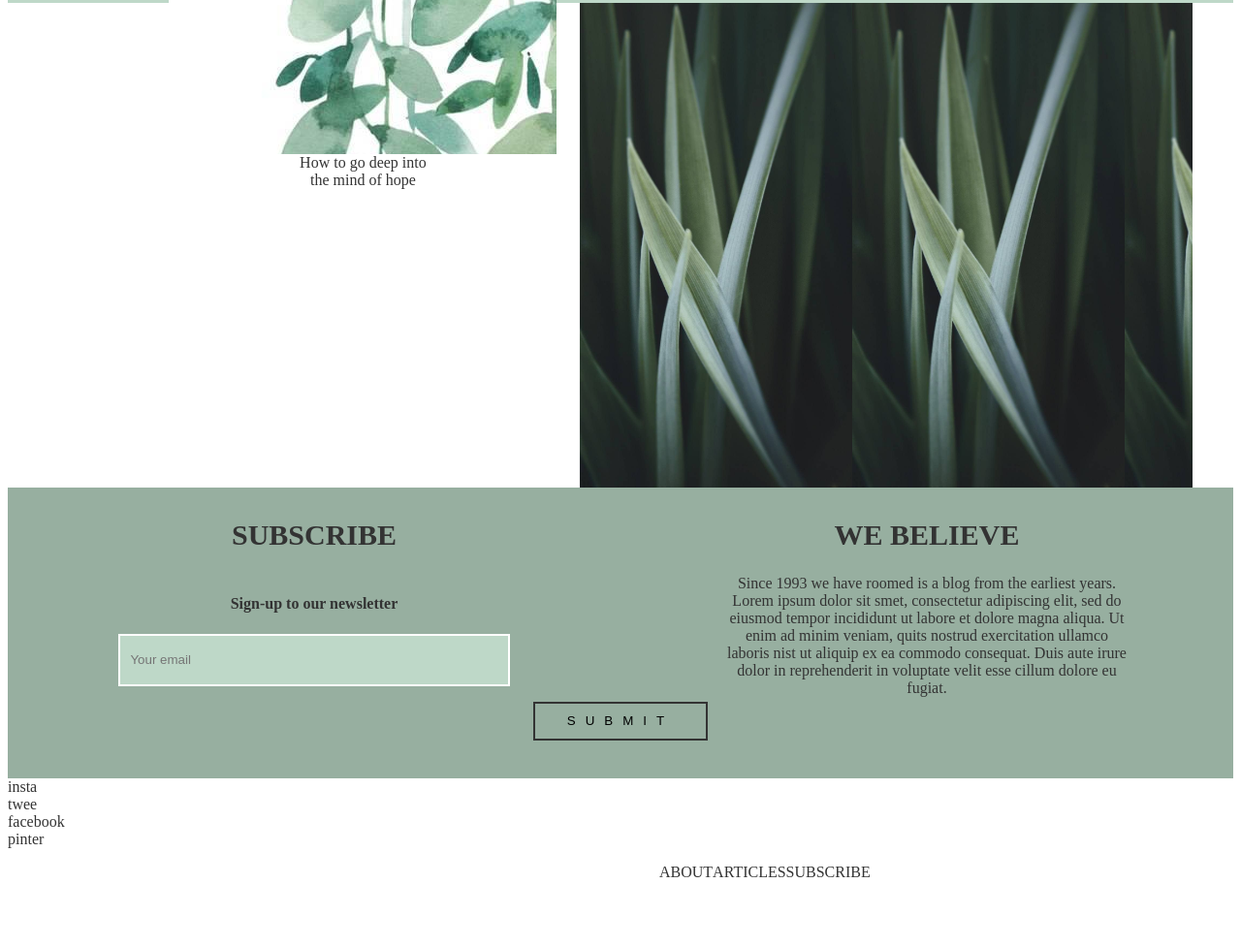
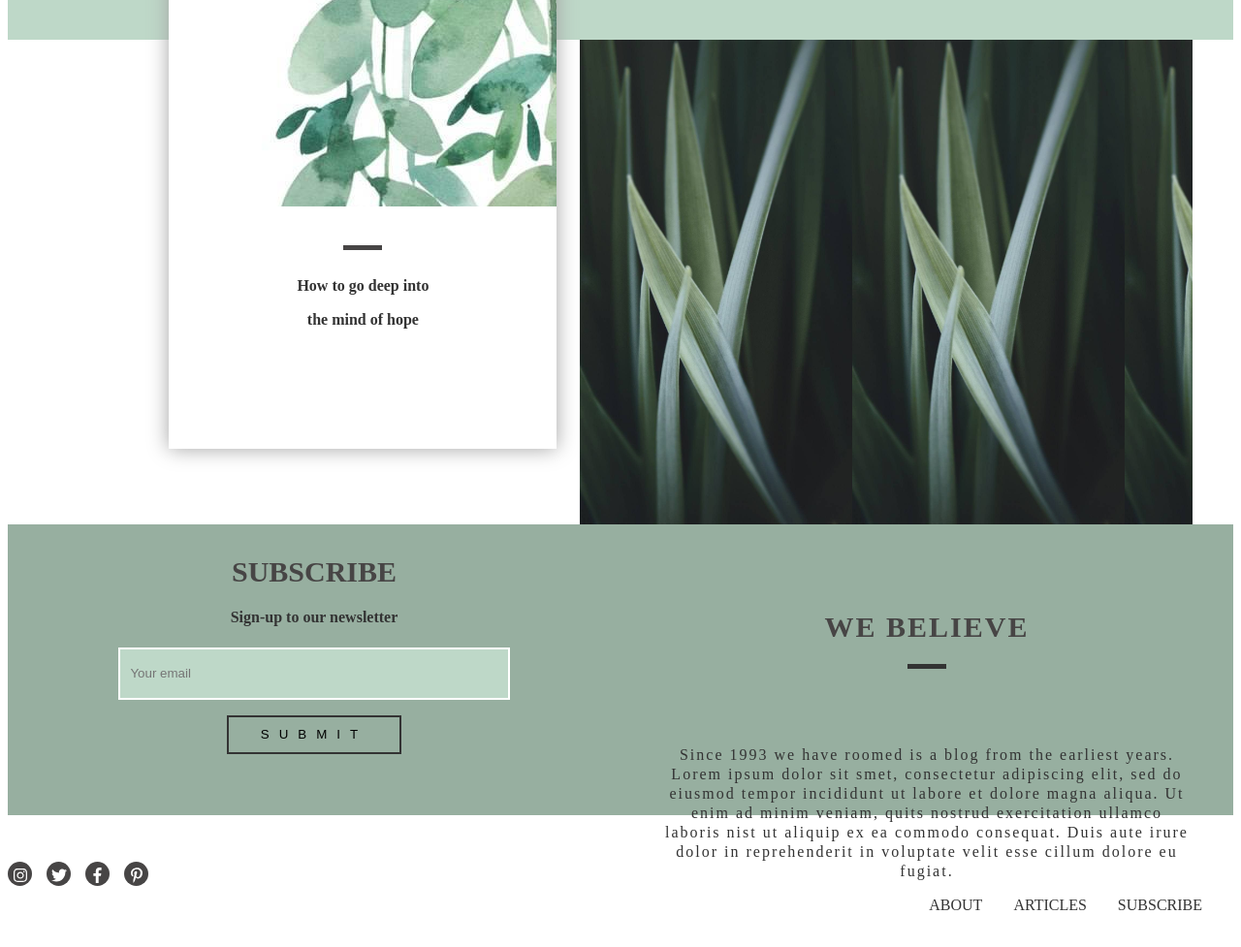
Before and after one commit to eunjeong09/sass, a plain HTML site: page index.html in a window 1280 px wide. Shown: the part 1355-2332 px from the top of the page at 97% size. Before the commit the page ends 2264 px from the top, so only its background shows below. Drawn offline with Linux system fonts and the light colour scheme.

Commit message:
push lombok page

```diff
--- a/index.html
+++ b/index.html
@@ -6,6 +6,7 @@
     <title>Document</title>
 
     <link href="./style.css" rel="stylesheet">
+    <script src="https://use.fontawesome.com/releases/v5.2.0/js/all.js"></script>
 </head>
 <body>
     <!-- git push test -->
@@ -15,7 +16,7 @@
             <ul>
                 <li>ABOUT</li>
                 <li>ARTICLES</li>
-                <li class="border">SUBSCRIBE</li>
+                <li>SUBSCRIBE</li>
             </ul>
         </header>
         <section id="section01">
@@ -84,11 +85,11 @@
             <button class="submit">SUBMIT</button>
         </section>
         <footer>
-            <div class="leftAre">
-                <div class="icon">insta</div>
-                <div class="icon">twee</div>
-                <div class="icon">facebook</div>
-                <div class="icon">pinter</div>
+            <div class="leftArea">
+                <div class="icon"><i class="fab fa-instagram"></i></div>
+                <div class="icon"><i class="fab fa-twitter"></i></div>
+                <div class="icon"><i class="fab fa-facebook-f"></i></div>
+                <div class="icon"><i class="fab fa-pinterest-p"></i></div>
             </div>
             <div class="rightArea">
                 <ul>
--- a/style.sass
+++ b/style.sass
@@ -1,5 +1,6 @@
-$font-stack:    Helvetica, sans-serif
+$font-stack: Helvetica, sans-serif
 $primary-color: #333
+$sub-color: #474545
 $border: 2px solid #333
 $halfWidth : 50%
 
@@ -9,13 +10,18 @@ $halfWidth : 50%
 header
   position: fixed
   top: 0px
-  left: 0px
-  width: 100%
-  padding: 1rem 2rem
+  left: 30px
+  width: 95%
+  line-height: 20px
 
   ul
     display: inline-block
     float: right
+    li
+      margin-left: 1rem
+      padding: 5px
+    li:nth-child(3)
+      border: $border
 section
   text-align: center
   height: 600px
@@ -26,6 +32,7 @@ h1
 h2
   font-size: 70px
 h3
+  color: $sub-color
   font-size: 30px
   margin: 0
   padding-top: 2rem
@@ -42,14 +49,46 @@ li
 .rightArea
   width: $halfWidth
   float: right
+input:focus
+  outline: none
+
 
 
 #section01
   background-image: url('./image/menu0.jpg')
   background-size: inherit
+  padding: 7rem 0 0 0
+  margin-top: -1.5rem
+
+  h3
+    position: relative
+    padding-top: 0
+    &::after
+      height: 5px
+      width: 40px
+      background-color: #206026
+      content: ''
+      position: absolute
+      bottom: 0
+      left: 50%
+      transform: translateX(-50%)
+
 #section02
   height: 700px
   background-color: #bed8c8
+  h3
+    padding-bottom: 2.5rem
+    position: relative
+    &::after
+      height: 5px
+      width: 40px
+      background-color: $primary-color
+      content: ''
+      position: absolute
+      bottom: 20px
+      left: 50%
+      transform: translateX(-50%)
+
   >div
     width: 80%
     margin: 0 auto
@@ -58,15 +97,15 @@ li
   li > div
     width: 400px
     height: 500px
+    box-shadow: 0px 0px 20px #a3a3a3
 
     .topImg
       height: 250px
     .bottomTxt
       background: #fff
       height: 250px
-      // line-height: 250px
-
-
+      font-weight: bold
+      line-height: 35px
   li:first-child
     .topImg
       background-image: url('./image/menu4.jpg')
@@ -79,6 +118,21 @@ li
     .topImg
       background-image: url('./image/menu2.jpg')
 
+  .bottomTxt span
+    padding-top: 4rem
+    display: block
+    position: relative
+    &::after
+      height: 5px
+      width: 40px
+      background-color: $sub-color
+      content: ''
+      position: absolute
+      top: 2.5rem
+      left: 50%
+      transform: translateX(-50%)
+
+
 #section03
   height: 500px
   .leftArea
@@ -86,10 +140,30 @@ li
     background-size: contain
     // background-repeat: no-repeat
     height: 500px
+  .rightArea
+    padding: 4rem 0 0 0
+    line-height: 20px
+    letter-spacing: 2px
+    position: relative
+    h3
+      position: relative
+      padding-bottom: 7rem
+      &::after
+        height: 5px
+        width: 40px
+        background-color: $primary-color
+        content: ''
+        position: absolute
+        top: 5rem
+        left: 50%
+        transform: translateX(-50%)
 
 #section04
   height: 300px
   background-color: #97afa0
+
+  h3
+    padding-bottom: 0
 
   input
     background-color: #bed8c8
@@ -100,9 +174,32 @@ li
     margin-bottom: 1rem
     border: 2px solid #ffffff
     padding: 10px
+
   button
     border: $border
     width: 180px
     height: 40px
     letter-spacing: 10px
     background: transparent
+
+footer
+  height: 60px
+  padding: 3rem 0
+  .icon
+    display: inline-block
+    float: left
+    margin-right: 15px
+    color: #fff
+    background: $sub-color
+    width: 25px
+    height: 25px
+    border-radius: 50%
+    line-height: 30px
+    text-align: center
+
+  .rightArea
+    text-align: right
+    ul
+      float: right
+      li
+        margin-right: 2rem
```
Also changed, not shown: style.css, 1 other file.
